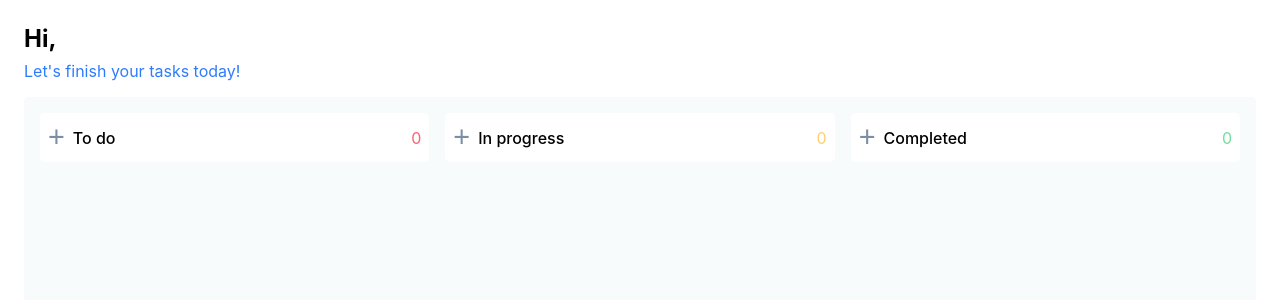
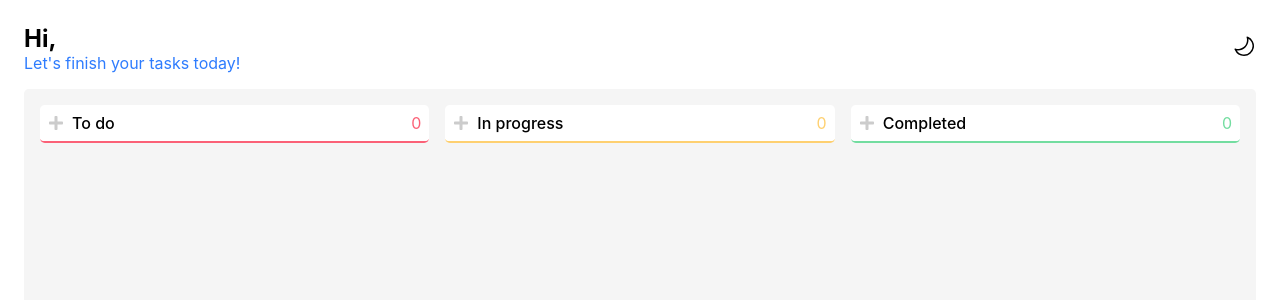
Before and after one commit to krstevskap/kanban-board, a React (Create React App) app: page / in a window 1280 px wide. Shown: the top 300 px of the page. Built offline with nearby package versions, Linux system fonts and the light colour scheme.

Commit message:
Implement dark mode toggle with local storage persistence and update column header style

```diff
--- a/src/App.js
+++ b/src/App.js
@@ -1,11 +1,27 @@
-import './App.css';
-import Board from './components/Board/Board';
+import { createContext, useState, useEffect } from "react";
+import "./App.css";
+import Board from "./components/Board/Board";
+
+export const ThemeContext = createContext();
 
 function App() {
+  const storedTheme = localStorage.getItem("theme") || "light";
+  const [theme, setTheme] = useState(storedTheme);
+
+  useEffect(() => {
+    localStorage.setItem("theme", theme);
+  }, [theme]);
+
+  const changeTheme = () => {
+    setTheme((current) => (current === "light" ? "dark" : "light"));
+  };
+
   return (
-    <div className="App">
-      <Board/>
-    </div>
+    <ThemeContext.Provider value={{ theme, changeTheme }}>
+      <div className="App" id={theme}>
+        <Board />
+      </div>
+    </ThemeContext.Provider>
   );
 }
 
--- a/src/components/AddTask/AddTask.js
+++ b/src/components/AddTask/AddTask.js
@@ -41,6 +41,7 @@ const AddTask = ({ setAddNewTask, type, setTasks, editingTask }) => {
         <div className="body">
           <textarea
             autoFocus
+            required
             value={text || ""}
             onChange={(e) => setText(e.target.value)}
           ></textarea>
--- a/src/components/AddTask/addTask.css
+++ b/src/components/AddTask/addTask.css
@@ -1,10 +1,14 @@
 .new-task-container {
-    border-radius: 0.3em;
-    background-color: #FEFFFE;
     display: flex;
     flex-direction: column;
     gap: 1em;
     padding: 1em;
+    border-radius: 0.3em;
+    background-color: var(--primary-light);
+}
+
+#dark .new-task-container {
+    background-color: var(--primary-dark);
 }
 
 .new-task-header {
@@ -14,11 +18,18 @@
 
 .body textarea {
     width: 100%;
-    margin-bottom: 10px;
+    margin-bottom: 1em;
     height: 5em;
     border-radius: 0.3em;
-    border: 1px solid #ccc;
+    border: none;
     resize: none;
+    background-color: var(--secondary-light);
+    color: var(--text-light);
+}
+
+#dark .body textarea {
+    background-color: var(--secondary-dark);
+    color: var(--text-dark);
 }
 
 .new-task-footer {
@@ -33,16 +44,19 @@
     border-radius: 0.3em;
     cursor: pointer;
     flex: 1;
+    color: var(--primary-light);
+}
+
+#dark .new-task-footer button {
+    color: var(--primary-dark);
 }
 
 #add {
-    background-color: #2E7CFE;
-    color: #fff;
+    background-color: var(--blue);
 }
 
 #cancel {
-    background-color: #efefef;
-    border: none;
+    background-color: var(--grey);
 }
 
 #cancel:hover {
--- a/src/components/Board/Board.js
+++ b/src/components/Board/Board.js
@@ -1,6 +1,7 @@
 import React, { useState, useEffect } from "react";
 import Tasks from "../Tasks/Tasks";
 import "./board.css";
+import Toggle from "../Toggle/Toggle";
 
 const Board = () => {
   const loadTasks = () => {
@@ -17,8 +18,13 @@ const Board = () => {
   return (
     <div className="board-container">
       <div className="board-header">
-        <h2>Hi,</h2>
-        <p>Let's finish your tasks today!</p>
+        <div className="header-left">
+          <h2>Hi,</h2>
+          <p>Let's finish your tasks today!</p>
+        </div>
+        <div className="header-right">
+          <Toggle />
+        </div>
       </div>
       <div className="tasks-container">
         <Tasks tasks={tasks} setTasks={setTasks} />
--- a/src/components/Board/board.css
+++ b/src/components/Board/board.css
@@ -1,23 +1,40 @@
 .board-container {
     display: flex;
+    min-height: 100vh;
     flex-wrap: wrap;
     flex-direction: column;
     padding: 1.5em;
     gap: 1em;
+    background-color: var(--primary-light);
+    color: var(--text-light);
+}
+
+#dark .board-container {
+    background-color: var(--primary-dark);
+    color: var(--text-dark);
 }
 
 .board-header {
     display: flex;
-    flex-direction: column;
-    gap: 0.5em;
+    justify-content: space-between;
 }
 
-.board-header p {
-    color: #2E7CFE;
+.header-right {
+    display: flex;
+    align-items: center;
+    font-size: 1.5rem;
+}
+
+.header-left p {
+    color: var(--blue);
 }
 
 .tasks-container {
     min-height: 80vh;
-    background-color: #F8FBFB;
+    background-color: var(--secondary-light);
     border-radius: 0.3em;
 }
+
+#dark .tasks-container {
+    background-color: var(--secondary-dark);
+}
--- a/src/components/Column/Column.js
+++ b/src/components/Column/Column.js
@@ -2,6 +2,7 @@ import React, { useState } from "react";
 import Task from "../Task/Task";
 import AddTask from "../AddTask/AddTask";
 import { Droppable } from "@hello-pangea/dnd";
+import { FaPlus } from "react-icons/fa";
 import "./column.css";
 
 const Column = ({ title, type, tasks, setTasks, color }) => {
@@ -21,7 +22,10 @@ const Column = ({ title, type, tasks, setTasks, color }) => {
 
   return (
     <div className="column">
-      <div className="column-header">
+      <div
+        className="column-header"
+        style={{ borderBottom: `2px solid ${color}` }}
+      >
         <div className="title">
           <button
             onClick={() => {
@@ -30,7 +34,7 @@ const Column = ({ title, type, tasks, setTasks, color }) => {
             }}
             className="add-task-button"
           >
-            +
+            <FaPlus />
           </button>
           <p>{title}</p>
         </div>
--- a/src/components/Column/column.css
+++ b/src/components/Column/column.css
@@ -10,8 +10,12 @@
     align-items: center;
     padding: 0.5em;
     gap: 1em;
-    background-color: #FEFFFE;
+    background-color: var(--primary-light);
     border-radius: 0.3em;
+}
+
+#dark .column-header {
+    background-color: var(--primary-dark);
 }
 
 .title {
@@ -25,9 +29,12 @@
 .add-task-button {
     border: none;
     cursor: pointer;
-    color: #7B8EA5;
+    color: var(--grey);
     background: none;
-    font-size: 1.8rem;
+    font-size: 1rem;
+    display: flex;
+    align-items: center;
+    justify-content: center;
 }
 
 .filtered-tasks-container {
--- a/src/components/Task/Task.js
+++ b/src/components/Task/Task.js
@@ -1,6 +1,6 @@
 import React from "react";
-import { FaEdit } from "react-icons/fa";
-import { MdDelete } from "react-icons/md";
+import { MdEdit } from "react-icons/md";
+import { MdDeleteOutline } from "react-icons/md";
 import { Draggable } from "@hello-pangea/dnd";
 import "./task.css";
 
@@ -17,11 +17,11 @@ const Task = ({ id, text, type, deleteTask, editTask, index }) => {
         >
           <p>{text}</p>
           <div className="buttons">
-            <FaEdit
+            <MdEdit
               className="edit-button"
               onClick={() => editTask(id, text)}
             />
-            <MdDelete
+            <MdDeleteOutline
               className="delete-button"
               onClick={() => deleteTask(id)}
             />
--- a/src/components/Task/task.css
+++ b/src/components/Task/task.css
@@ -2,7 +2,7 @@
     padding: 0.75em;
     border: none;
     border-radius: 0.3em;
-    background-color: #FEFFFE;
+    background-color: var(--primary-light);
     margin-bottom: 0.5em;
     text-align: start;
     cursor: grab;
@@ -11,6 +11,10 @@
     align-items: center;
     flex-wrap: wrap;
     gap: 1em;
+}
+
+#dark .task {
+    background-color: var(--primary-dark);
 }
 
 .task:active {
@@ -25,12 +29,9 @@
 .delete-button,
 .edit-button {
     cursor: pointer;
+    color: var(--text-light);
 }
 
-.delete-button {
-    color: rgb(204, 0, 0);
+#dark .delete-button, #dark .edit-button {
+    color: var(--text-dark);
 }
-
-.edit-button {
-    color: rgb(0, 71, 194);
-}
--- /dev/null
+++ b/src/components/Toggle/Toggle.js
@@ -0,0 +1,23 @@
+import React, { useState, useContext } from "react";
+import { GoMoon } from "react-icons/go";
+import { GrSun } from "react-icons/gr";
+import "./toggle.css";
+import { ThemeContext } from "../../App";
+
+const Toggle = () => {
+  const [darkMode, setDarkMode] = useState(false);
+  const { changeTheme } = useContext(ThemeContext);
+
+  const changeIcon = () => {
+    setDarkMode((prev) => !prev);
+    changeTheme();
+  };
+
+  return (
+    <div className="toggle-container" onClick={changeIcon}>
+      {darkMode ? <GrSun id="sun" /> : <GoMoon id="moon" />}
+    </div>
+  );
+};
+
+export default Toggle;
--- /dev/null
+++ b/src/components/Toggle/toggle.css
@@ -0,0 +1,4 @@
+#moon:hover,
+#sun:hover {
+    cursor: pointer;
+}
--- a/src/index.css
+++ b/src/index.css
@@ -1,3 +1,14 @@
+:root {
+  --primary-light: #FFF;
+  --primary-dark: #1A1A21;
+  --secondary-light: #f5f5f5;
+  --secondary-dark: #131318;
+  --text-light: #000;
+  --text-dark: #fff;
+  --blue: #2E7CFE;
+  --grey: #CCC;
+}
+
 body {
   margin: 0;
   font-family: -apple-system, BlinkMacSystemFont, 'Segoe UI', 'Roboto', 'Oxygen',
```
